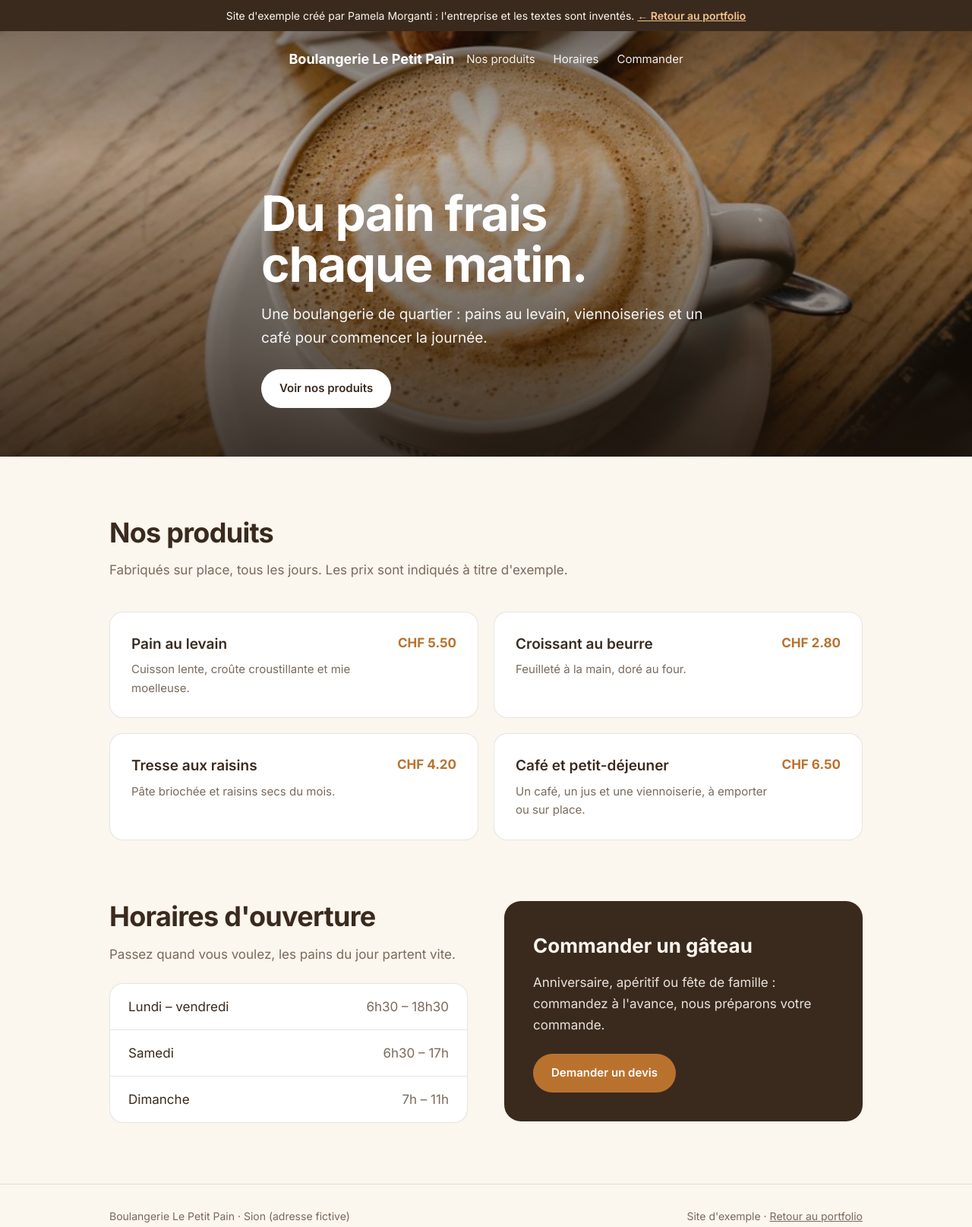
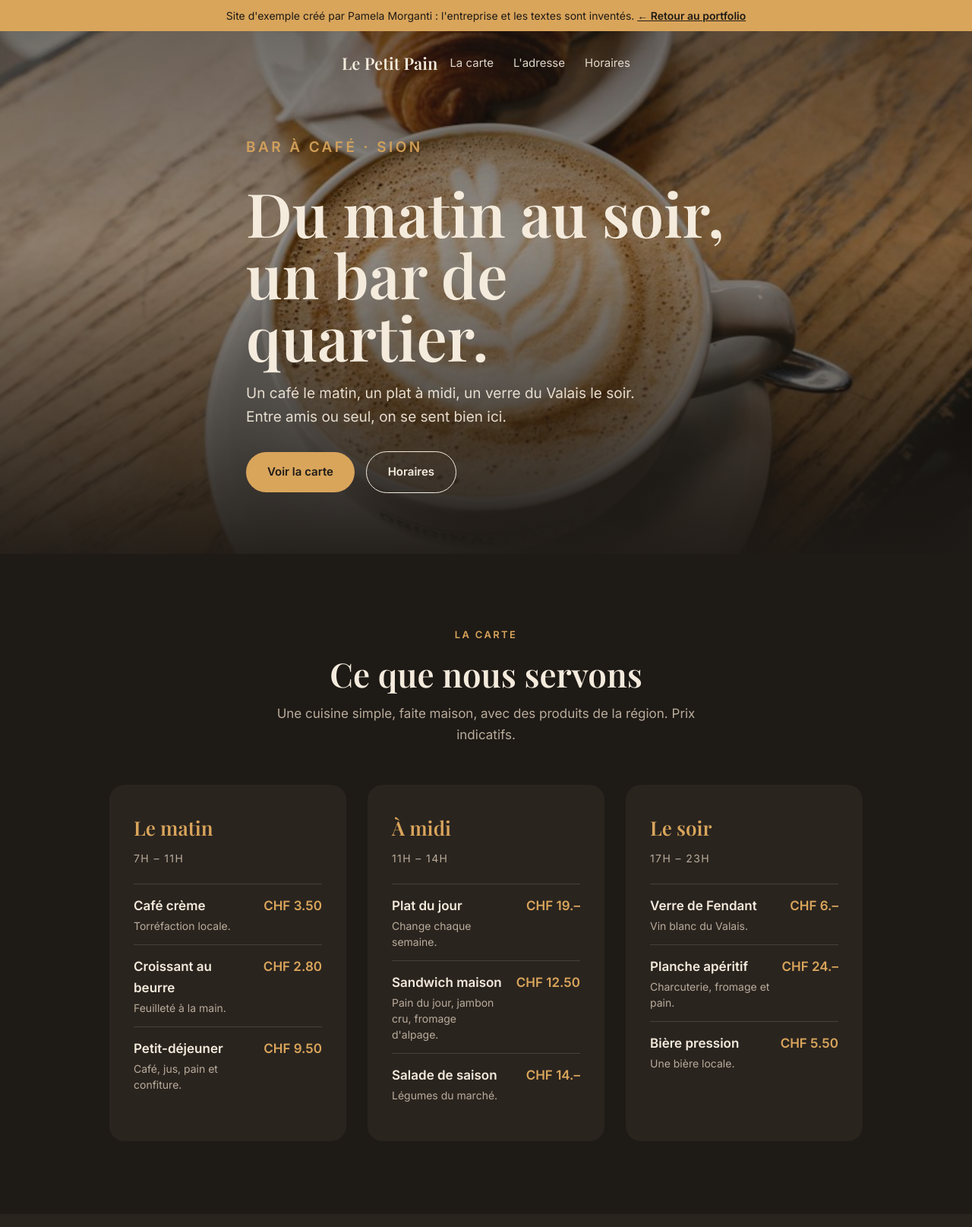
Before and after one commit to pamm-bot/pamm-bot.github.io, a plain HTML site: page exemples/cafe.html in a window 1280 px wide. Shown: the top 1615 px of the page at 76% size. Drawn offline with nearby package versions, Linux system fonts and the light colour scheme.

Commit message:
Exemple bar à café : nouvelle mise en page sombre et chaleureuse
Carte en trois moments (matin, midi, soir), présentation de l'adresse,
horaires et réservation. Style volontairement différent des autres
exemples.

Co-Authored-By: Claude Haiku 5.5 <noreply@anthropic.com>

```diff
--- a/exemples/cafe.html
+++ b/exemples/cafe.html
@@ -3,65 +3,94 @@
 <head>
 <meta charset="UTF-8">
 <meta name="viewport" content="width=device-width, initial-scale=1.0">
-<title>Boulangerie Le Petit Pain | Site d'exemple</title>
+<title>Bar Le Petit Pain | Site d'exemple</title>
 <meta name="robots" content="noindex">
 <link rel="preconnect" href="https://fonts.googleapis.com">
 <link rel="preconnect" href="https://fonts.gstatic.com" crossorigin>
-<link href="https://fonts.googleapis.com/css2?family=Inter:wght@400;500;600;700&display=swap" rel="stylesheet">
+<link href="https://fonts.googleapis.com/css2?family=Playfair+Display:wght@500;600;700&family=Inter:wght@400;500;600&display=swap" rel="stylesheet">
 <style>
-  :root { --cream: #FBF6EE; --card: #FFFFFF; --brown: #3A2A1E; --soft: #7A6A5C; --accent: #B9722E; --line: rgba(58,42,30,.12); }
+  :root {
+    --night: #1E1A16;
+    --night-2: #2A241F;
+    --cream: #F4EBDD;
+    --gold: #D9A55B;
+    --muted: #B9AC9B;
+    --line: rgba(244,235,221,.14);
+  }
   * { box-sizing: border-box; }
-  body { margin: 0; font-family: 'Inter', Arial, sans-serif; font-size: 17px; line-height: 1.65; color: var(--brown); background: var(--cream); }
+  html { scroll-behavior: smooth; }
+  body { margin: 0; font-family: 'Inter', Arial, sans-serif; font-size: 17px; line-height: 1.65; color: var(--cream); background: var(--night); }
   a { color: inherit; }
   img { display: block; max-width: 100%; }
   .wrap { max-width: 1040px; margin: 0 auto; padding: 0 24px; }
+  .serif { font-family: 'Playfair Display', Georgia, serif; }
 
-  .demo-bar { background: #3A2A1E; color: #FBF6EE; font-size: 14px; text-align: center; padding: 9px 16px; }
-  .demo-bar a { color: #F2C48D; font-weight: 600; }
+  .demo-bar { background: var(--gold); color: var(--night); font-size: 14px; text-align: center; padding: 9px 16px; }
+  .demo-bar a { color: var(--night); font-weight: 600; }
 
-  .hero { position: relative; min-height: 70vh; color: #fff; display: flex; flex-direction: column; }
-  .hero::before { content: ""; position: absolute; inset: 0; background: url(../img/ex/cafe.jpg) center 60%/cover; }
-  .hero::after { content: ""; position: absolute; inset: 0; background: linear-gradient(180deg, rgba(30,20,12,.45), rgba(30,20,12,.15) 30%, rgba(30,20,12,.8)); }
+  /* Accueil */
+  .hero { position: relative; min-height: 86vh; display: flex; flex-direction: column; }
+  .hero::before { content: ""; position: absolute; inset: 0; background: url(../img/ex/cafe.jpg) center 58%/cover; }
+  .hero::after { content: ""; position: absolute; inset: 0; background: linear-gradient(180deg, rgba(30,26,22,.55) 0%, rgba(30,26,22,.35) 40%, rgba(30,26,22,.95) 100%); }
   .hero > * { position: relative; z-index: 1; }
-  .top { display: flex; justify-content: space-between; align-items: center; padding-top: 22px; padding-bottom: 22px; gap: 16px; flex-wrap: wrap; }
-  .brand { font-weight: 700; font-size: 18px; }
-  .top nav { display: flex; gap: 24px; font-size: 15px; }
-  .top nav a { text-decoration: none; opacity: .92; }
-  .hero-copy { margin-top: auto; padding-bottom: 64px; max-width: 640px; }
-  .hero h1 { font-size: clamp(40px, 6vw, 64px); font-weight: 700; line-height: 1.05; margin: 0 0 16px; letter-spacing: -.02em; }
-  .hero p { font-size: 19px; opacity: .95; margin: 0 0 26px; }
-  .btn { display: inline-block; padding: 13px 24px; border-radius: 999px; text-decoration: none; font-weight: 600; font-size: 15px; }
-  .btn-light { background: #fff; color: var(--brown); }
-  .btn-accent { background: var(--accent); color: #fff; }
+  .top { display: flex; justify-content: space-between; align-items: center; padding-top: 24px; padding-bottom: 24px; gap: 16px; flex-wrap: wrap; }
+  .brand { font-family: 'Playfair Display', Georgia, serif; font-size: 22px; font-weight: 600; }
+  .top nav { display: flex; gap: 26px; font-size: 15px; }
+  .top nav a { text-decoration: none; opacity: .9; }
+  .top nav a:hover { color: var(--gold); }
+  .hero-copy { margin-top: auto; padding-bottom: 80px; max-width: 680px; }
+  .kicker { font-size: 13px; letter-spacing: .18em; text-transform: uppercase; color: var(--gold); font-weight: 600; margin: 0 0 16px; }
+  .hero h1 { font-family: 'Playfair Display', Georgia, serif; font-size: clamp(44px, 7vw, 80px); font-weight: 600; line-height: 1.02; margin: 0 0 18px; }
+  .hero p { font-size: 19px; opacity: .92; margin: 0 0 30px; max-width: 540px; }
+  .btn { display: inline-block; padding: 14px 28px; border-radius: 999px; text-decoration: none; font-weight: 600; font-size: 15px; }
+  .btn-gold { background: var(--gold); color: var(--night); }
+  .btn-outline { border: 1px solid var(--cream); margin-left: 10px; }
 
-  section { padding: 80px 0; }
-  h2 { font-size: 36px; font-weight: 700; letter-spacing: -.02em; line-height: 1.15; margin: 0 0 14px; }
-  .lead { color: var(--soft); max-width: 620px; margin: 0; }
+  /* Sections */
+  section { padding: 96px 0; }
+  h2 { font-family: 'Playfair Display', Georgia, serif; font-size: 44px; font-weight: 600; line-height: 1.1; margin: 0 0 14px; }
+  .lead { color: var(--muted); max-width: 560px; margin: 0; }
+  .head { text-align: center; margin-bottom: 52px; }
+  .head .lead { margin: 0 auto; }
 
-  .menu-grid { display: grid; grid-template-columns: repeat(2, 1fr); gap: 20px; margin-top: 40px; }
-  .item { background: var(--card); border: 1px solid var(--line); border-radius: 18px; padding: 26px 28px; display: flex; justify-content: space-between; gap: 18px; }
-  .item h3 { font-size: 19px; font-weight: 600; margin: 0 0 6px; }
-  .item p { margin: 0; color: var(--soft); font-size: 15px; }
-  .item .price { font-weight: 700; color: var(--accent); white-space: nowrap; }
+  /* Carte */
+  .menu { display: grid; grid-template-columns: repeat(3, 1fr); gap: 28px; }
+  .menu-col { background: var(--night-2); border-radius: 20px; padding: 36px 32px; }
+  .menu-col h3 { font-family: 'Playfair Display', Georgia, serif; font-size: 26px; font-weight: 600; margin: 0 0 6px; color: var(--gold); }
+  .menu-col .when { color: var(--muted); font-size: 14px; margin: 0 0 22px; text-transform: uppercase; letter-spacing: .1em; }
+  .dish { display: flex; justify-content: space-between; gap: 16px; padding: 14px 0; border-top: 1px solid var(--line); }
+  .dish h4 { font-size: 17px; font-weight: 600; margin: 0 0 2px; }
+  .dish p { margin: 0; color: var(--muted); font-size: 14px; line-height: 1.5; }
+  .dish .price { font-weight: 600; color: var(--gold); white-space: nowrap; }
 
-  .visit { display: grid; grid-template-columns: 1fr 1fr; gap: 48px; align-items: start; }
-  .hours { list-style: none; padding: 0; margin: 24px 0 0; background: var(--card); border-radius: 18px; border: 1px solid var(--line); }
-  .hours li { display: flex; justify-content: space-between; padding: 16px 24px; border-bottom: 1px solid var(--line); }
-  .hours li:last-child { border-bottom: 0; }
-  .hours li span:last-child { color: var(--soft); }
-  .card { background: var(--brown); color: var(--cream); border-radius: 22px; padding: 38px; }
-  .card h3 { font-size: 26px; font-weight: 700; margin: 0 0 12px; }
-  .card p { opacity: .9; margin: 0 0 24px; }
-  .card .btn { background: var(--accent); color: #fff; }
+  /* Ambiance */
+  .story { display: grid; grid-template-columns: 1fr 1fr; gap: 64px; align-items: center; }
+  .story-img { aspect-ratio: 4 / 5; background: url(../img/ex/cafe.jpg) 50% 70%/cover; border-radius: 24px; }
+  .facts { display: grid; grid-template-columns: 1fr 1fr; gap: 28px; margin-top: 36px; }
+  .facts b { display: block; font-family: 'Playfair Display', serif; font-size: 36px; font-weight: 600; color: var(--gold); line-height: 1; }
+  .facts span { font-size: 14px; color: var(--muted); }
 
-  footer { border-top: 1px solid var(--line); padding: 30px 0 40px; font-size: 14px; color: var(--soft); }
+  /* Horaires et réservation */
+  .visit { display: grid; grid-template-columns: 1fr 1fr; gap: 28px; }
+  .hours { background: var(--night-2); border-radius: 20px; padding: 36px; }
+  .hours h3 { font-family: 'Playfair Display', serif; font-size: 26px; font-weight: 600; margin: 0 0 18px; }
+  .hours ul { list-style: none; padding: 0; margin: 0; }
+  .hours li { display: flex; justify-content: space-between; padding: 12px 0; border-top: 1px solid var(--line); }
+  .hours li span:last-child { color: var(--muted); }
+  .reserve { background: var(--gold); color: var(--night); border-radius: 20px; padding: 36px; display: flex; flex-direction: column; justify-content: space-between; }
+  .reserve h3 { font-family: 'Playfair Display', serif; font-size: 30px; font-weight: 600; margin: 0 0 12px; }
+  .reserve p { margin: 0 0 24px; }
+  .reserve .btn { background: var(--night); color: var(--gold); align-self: flex-start; }
+
+  footer { border-top: 1px solid var(--line); padding: 30px 0 40px; font-size: 14px; color: var(--muted); }
   footer .wrap { display: flex; justify-content: space-between; flex-wrap: wrap; gap: 10px; }
 
-  @media (max-width: 780px) {
+  @media (max-width: 860px) {
+    .menu { grid-template-columns: 1fr; }
+    .story, .visit { grid-template-columns: 1fr; gap: 28px; }
     .top nav { display: none; }
-    .menu-grid, .visit { grid-template-columns: 1fr; }
-    section { padding: 56px 0; }
-    h2 { font-size: 30px; }
+    h2 { font-size: 34px; }
+    section { padding: 64px 0; }
   }
 </style>
 </head>
@@ -71,51 +100,91 @@
 
 <header class="hero">
   <div class="wrap top">
-    <span class="brand">Boulangerie Le Petit Pain</span>
-    <nav><a href="#menu">Nos produits</a><a href="#horaires">Horaires</a><a href="#contact">Commander</a></nav>
+    <span class="brand">Le Petit Pain</span>
+    <nav><a href="#carte">La carte</a><a href="#ambiance">L'adresse</a><a href="#visite">Horaires</a></nav>
   </div>
   <div class="wrap hero-copy">
-    <h1>Du pain frais chaque matin.</h1>
-    <p>Une boulangerie de quartier : pains au levain, viennoiseries et un café pour commencer la journée.</p>
-    <a class="btn btn-light" href="#menu">Voir nos produits</a>
+    <p class="kicker">Bar à café · Sion</p>
+    <h1>Du matin au soir, un bar de quartier.</h1>
+    <p>Un café le matin, un plat à midi, un verre du Valais le soir. Entre amis ou seul, on se sent bien ici.</p>
+    <a class="btn btn-gold" href="#carte">Voir la carte</a>
+    <a class="btn btn-outline" href="#visite">Horaires</a>
   </div>
 </header>
 
-<section id="menu">
+<section id="carte">
   <div class="wrap">
-    <h2>Nos produits</h2>
-    <p class="lead">Fabriqués sur place, tous les jours. Les prix sont indiqués à titre d'exemple.</p>
-    <div class="menu-grid">
-      <div class="item"><div><h3>Pain au levain</h3><p>Cuisson lente, croûte croustillante et mie moelleuse.</p></div><span class="price">CHF 5.50</span></div>
-      <div class="item"><div><h3>Croissant au beurre</h3><p>Feuilleté à la main, doré au four.</p></div><span class="price">CHF 2.80</span></div>
-      <div class="item"><div><h3>Tresse aux raisins</h3><p>Pâte briochée et raisins secs du mois.</p></div><span class="price">CHF 4.20</span></div>
-      <div class="item"><div><h3>Café et petit-déjeuner</h3><p>Un café, un jus et une viennoiserie, à emporter ou sur place.</p></div><span class="price">CHF 6.50</span></div>
+    <div class="head">
+      <p class="kicker">La carte</p>
+      <h2>Ce que nous servons</h2>
+      <p class="lead">Une cuisine simple, faite maison, avec des produits de la région. Prix indicatifs.</p>
+    </div>
+    <div class="menu">
+      <div class="menu-col">
+        <h3>Le matin</h3>
+        <p class="when">7h – 11h</p>
+        <div class="dish"><div><h4>Café crème</h4><p>Torréfaction locale.</p></div><span class="price">CHF 3.50</span></div>
+        <div class="dish"><div><h4>Croissant au beurre</h4><p>Feuilleté à la main.</p></div><span class="price">CHF 2.80</span></div>
+        <div class="dish"><div><h4>Petit-déjeuner</h4><p>Café, jus, pain et confiture.</p></div><span class="price">CHF 9.50</span></div>
+      </div>
+      <div class="menu-col">
+        <h3>À midi</h3>
+        <p class="when">11h – 14h</p>
+        <div class="dish"><div><h4>Plat du jour</h4><p>Change chaque semaine.</p></div><span class="price">CHF 19.–</span></div>
+        <div class="dish"><div><h4>Sandwich maison</h4><p>Pain du jour, jambon cru, fromage d'alpage.</p></div><span class="price">CHF 12.50</span></div>
+        <div class="dish"><div><h4>Salade de saison</h4><p>Légumes du marché.</p></div><span class="price">CHF 14.–</span></div>
+      </div>
+      <div class="menu-col">
+        <h3>Le soir</h3>
+        <p class="when">17h – 23h</p>
+        <div class="dish"><div><h4>Verre de Fendant</h4><p>Vin blanc du Valais.</p></div><span class="price">CHF 6.–</span></div>
+        <div class="dish"><div><h4>Planche apéritif</h4><p>Charcuterie, fromage et pain.</p></div><span class="price">CHF 24.–</span></div>
+        <div class="dish"><div><h4>Bière pression</h4><p>Une bière locale.</p></div><span class="price">CHF 5.50</span></div>
+      </div>
     </div>
   </div>
 </section>
 
-<section id="horaires" style="padding-top:0">
+<section id="ambiance" style="background: var(--night-2);">
+  <div class="wrap story">
+    <div class="story-img" role="img" aria-label="Table de bois avec un café et un croissant"></div>
+    <div>
+      <p class="kicker">L'adresse</p>
+      <h2>Un endroit pour se poser.</h2>
+      <p class="lead">Un bar simple et chaleureux, avec une terrasse aux beaux jours. On y vient pour un café rapide ou pour une soirée entre amis.</p>
+      <div class="facts">
+        <div><b>30</b><span>places à l'intérieur</span></div>
+        <div><b>12</b><span>places en terrasse</span></div>
+        <div><b>100%</b><span>cuisine faite maison</span></div>
+        <div><b>1989</b><span>année d'ouverture</span></div>
+      </div>
+    </div>
+  </div>
+</section>
+
+<section id="visite">
   <div class="wrap visit">
-    <div>
-      <h2>Horaires d'ouverture</h2>
-      <p class="lead">Passez quand vous voulez, les pains du jour partent vite.</p>
-      <ul class="hours">
-        <li><span>Lundi – vendredi</span><span>6h30 – 18h30</span></li>
-        <li><span>Samedi</span><span>6h30 – 17h</span></li>
-        <li><span>Dimanche</span><span>7h – 11h</span></li>
+    <div class="hours">
+      <h3>Horaires</h3>
+      <ul>
+        <li><span>Lundi – vendredi</span><span>7h – 23h</span></li>
+        <li><span>Samedi</span><span>8h – 23h</span></li>
+        <li><span>Dimanche</span><span>9h – 17h</span></li>
       </ul>
     </div>
-    <div class="card" id="contact">
-      <h3>Commander un gâteau</h3>
-      <p>Anniversaire, apéritif ou fête de famille : commandez à l'avance, nous préparons votre commande.</p>
-      <a class="btn" href="#contact">Demander un devis</a>
+    <div class="reserve">
+      <div>
+        <h3>Réserver une table</h3>
+        <p>Pour un groupe ou un repas de fête, réservez à l'avance. Nous vous confirmons rapidement.</p>
+      </div>
+      <a class="btn" href="#visite">Demander une réservation</a>
     </div>
   </div>
 </section>
 
 <footer>
   <div class="wrap">
-    <span>Boulangerie Le Petit Pain · Sion (adresse fictive)</span>
+    <span>Bar Le Petit Pain · Sion (adresse fictive)</span>
     <span>Site d'exemple · <a href="../">Retour au portfolio</a></span>
   </div>
 </footer>
```
Also changed, not shown: index.html (+2 -2 lines).
